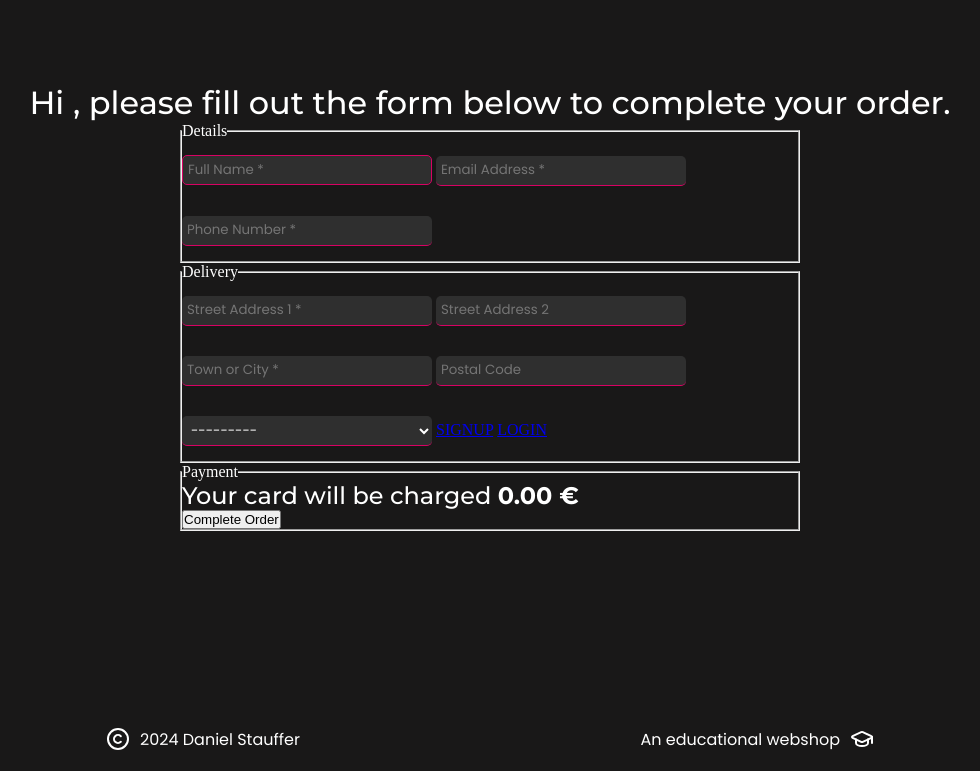
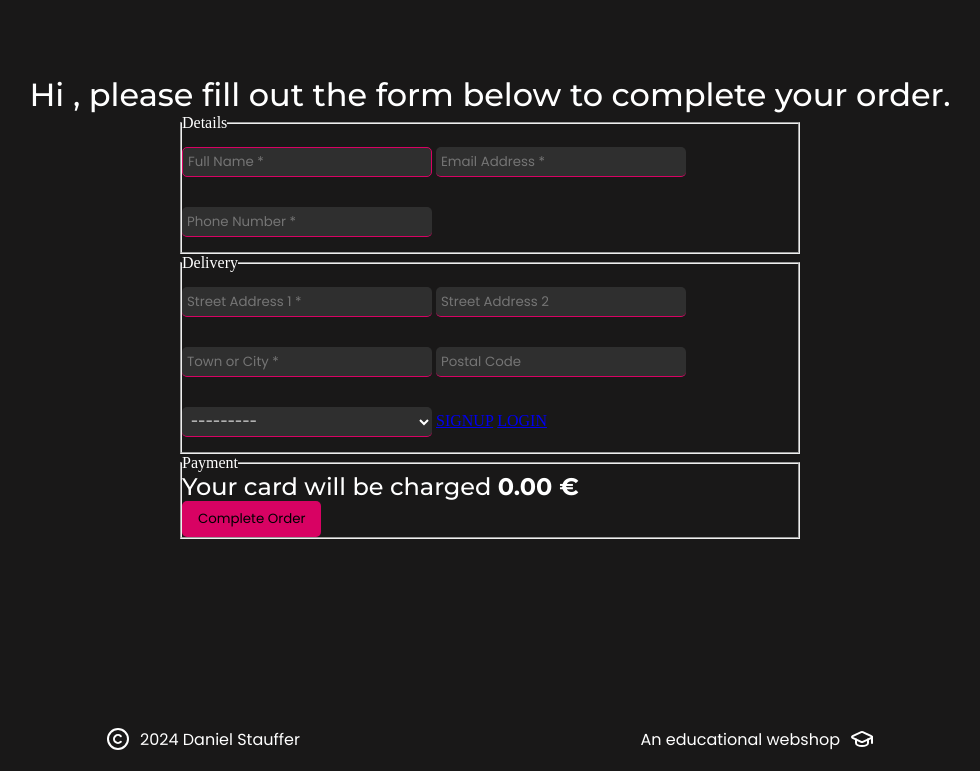
Before and after one commit to RebellionWebdesign/CI-FSD-PP5-SHIRTMONSTER, a Django app: template checkout/templates/checkout/checkout.html in a window 1280 px wide. Shown: the part 118-889 px from the top of the page, without its empty margins (150-1130 px from the left). Run offline with Django 3.2, Linux system fonts and the light colour scheme; the template is opened without the code that fills it: values that come from a table or form of the project are taken from there, others are empty; some libraries are stand-ins or nearby versions.

Commit message:
Add class

```diff
--- a/checkout/templates/checkout/checkout.html
+++ b/checkout/templates/checkout/checkout.html
@@ -36,7 +36,7 @@
                         <h3>Your card will be charged <strong>{{ grand_total|floatformat:2 }} €</strong></h3>
                         <div id="card-element"></div>
                         <div id="card-errors"></div>
-                        <button id="stripe-button" >Complete Order</button>
+                        <button id="stripe-button" class="cta-button-link" >Complete Order</button>
                     </fieldset>
                 </form>
             </div>
```
